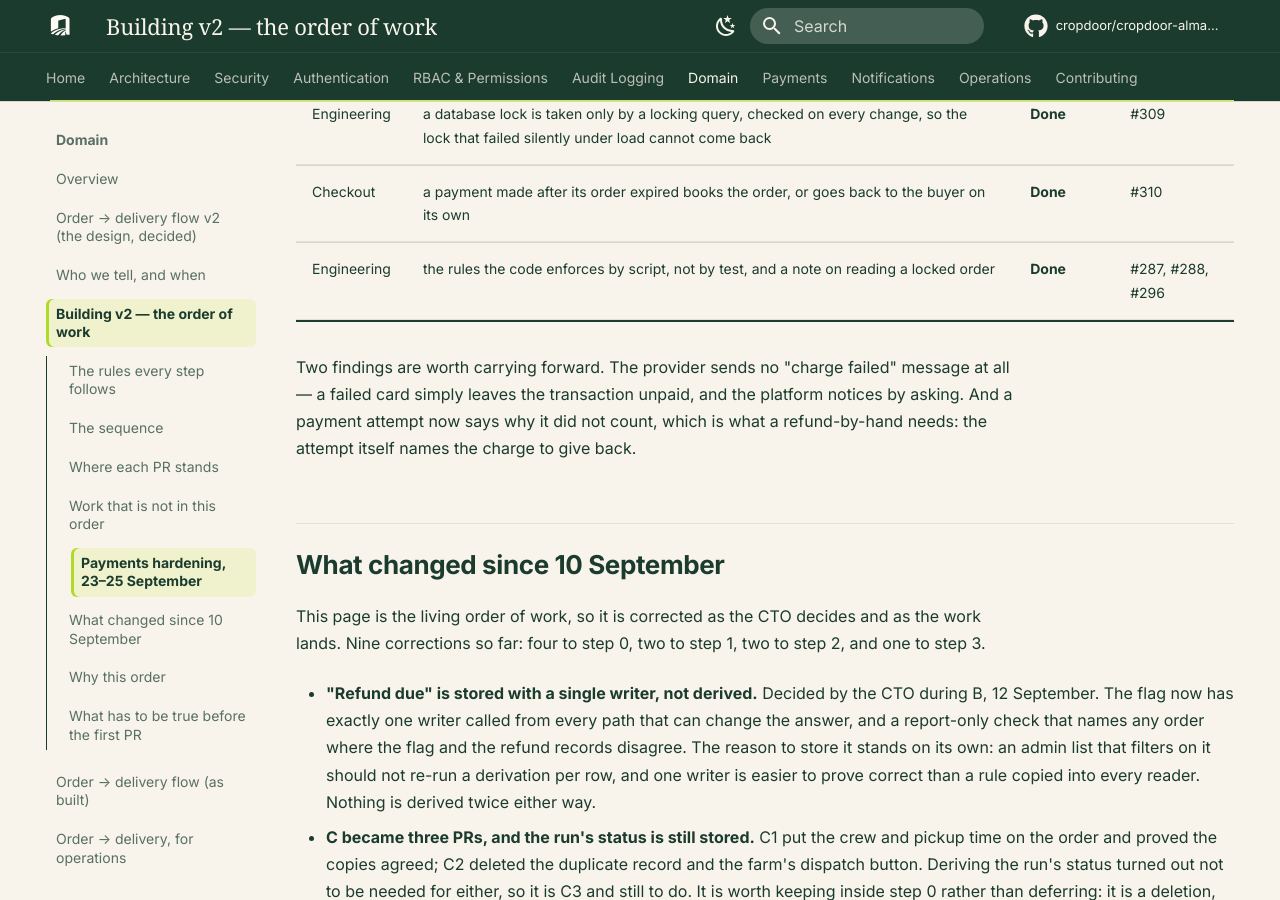
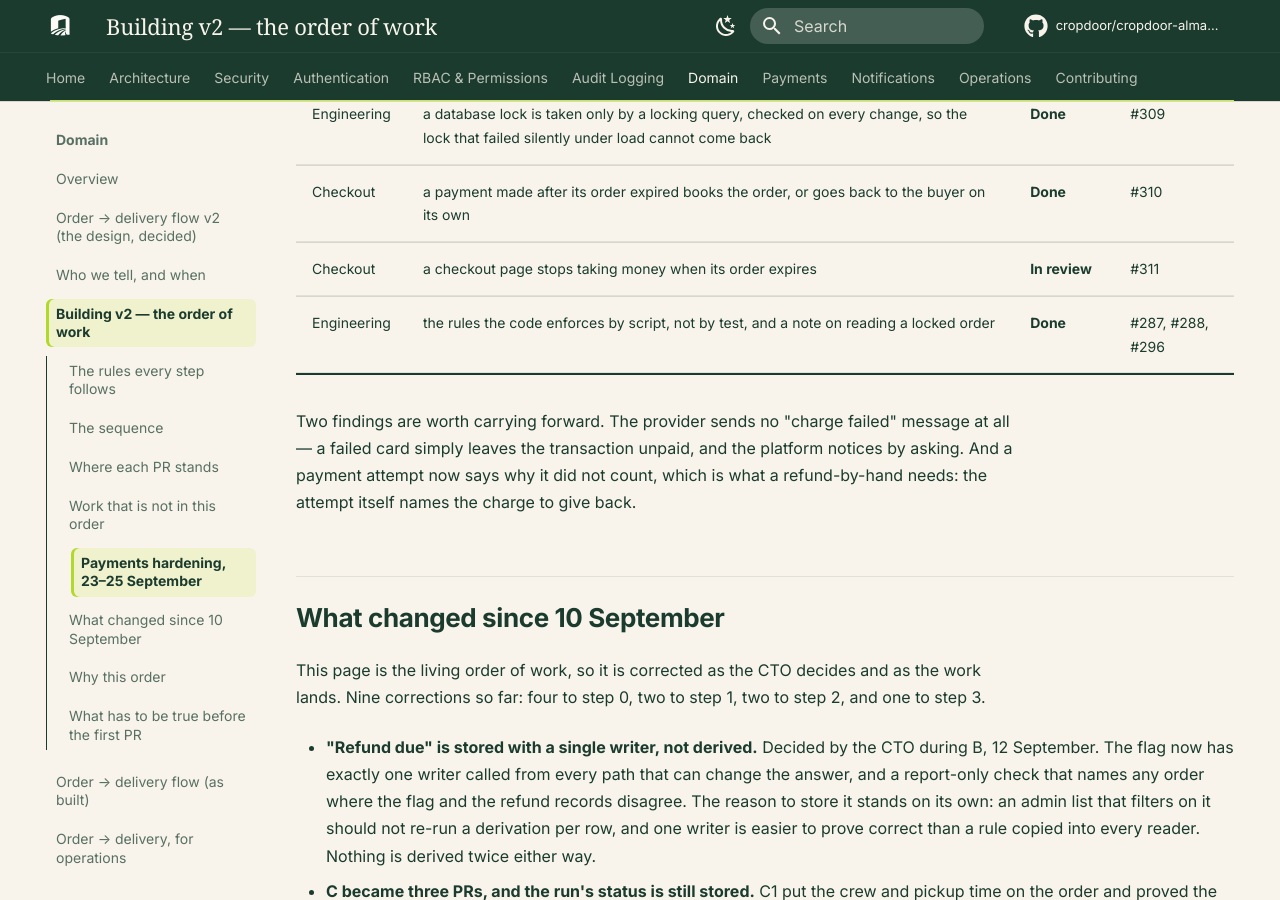
Before and after one commit to cropdoor/cropdoor-almanac, an MkDocs documentation site: the page built from docs/domain/order-delivery-flow-v2-build-order.md, in a window 1280 px wide and 900 px high, scrolled down 10225 px. Built offline with MkDocs 1.6.1 and Material for MkDocs 9.7.7, drawn with Linux system fonts in a browser that asks for light colours; some web fonts are replaced; comment, search, counter and statistics services are not loaded.

Commit message:
tracker: a checkout page expires with its order, in review (#311)

```diff
--- a/docs/domain/order-delivery-flow-v2-build-order.md
+++ b/docs/domain/order-delivery-flow-v2-build-order.md
@@ -131,6 +131,7 @@ Found while building step 3's refunds and while testing against the real payment
 | Checkout | payments for several orders arriving at the same moment each book their own order, instead of failing and waiting to be sent again, and every one holds its order locked while it settles | **Done** | #307 |
 | Engineering | a database lock is taken only by a locking query, checked on every change, so the lock that failed silently under load cannot come back | **Done** | #309 |
 | Checkout | a payment made after its order expired books the order, or goes back to the buyer on its own | **Done** | #310 |
+| Checkout | a checkout page stops taking money when its order expires | **In review** | #311 |
 | Engineering | the rules the code enforces by script, not by test, and a note on reading a locked order | **Done** | #287, #288, #296 |
 
 Two findings are worth carrying forward. The provider sends no "charge failed" message at all — a failed card simply leaves the transaction unpaid, and the platform notices by asking. And a payment attempt now says why it did not count, which is what a refund-by-hand needs: the attempt itself names the charge to give back.
```
